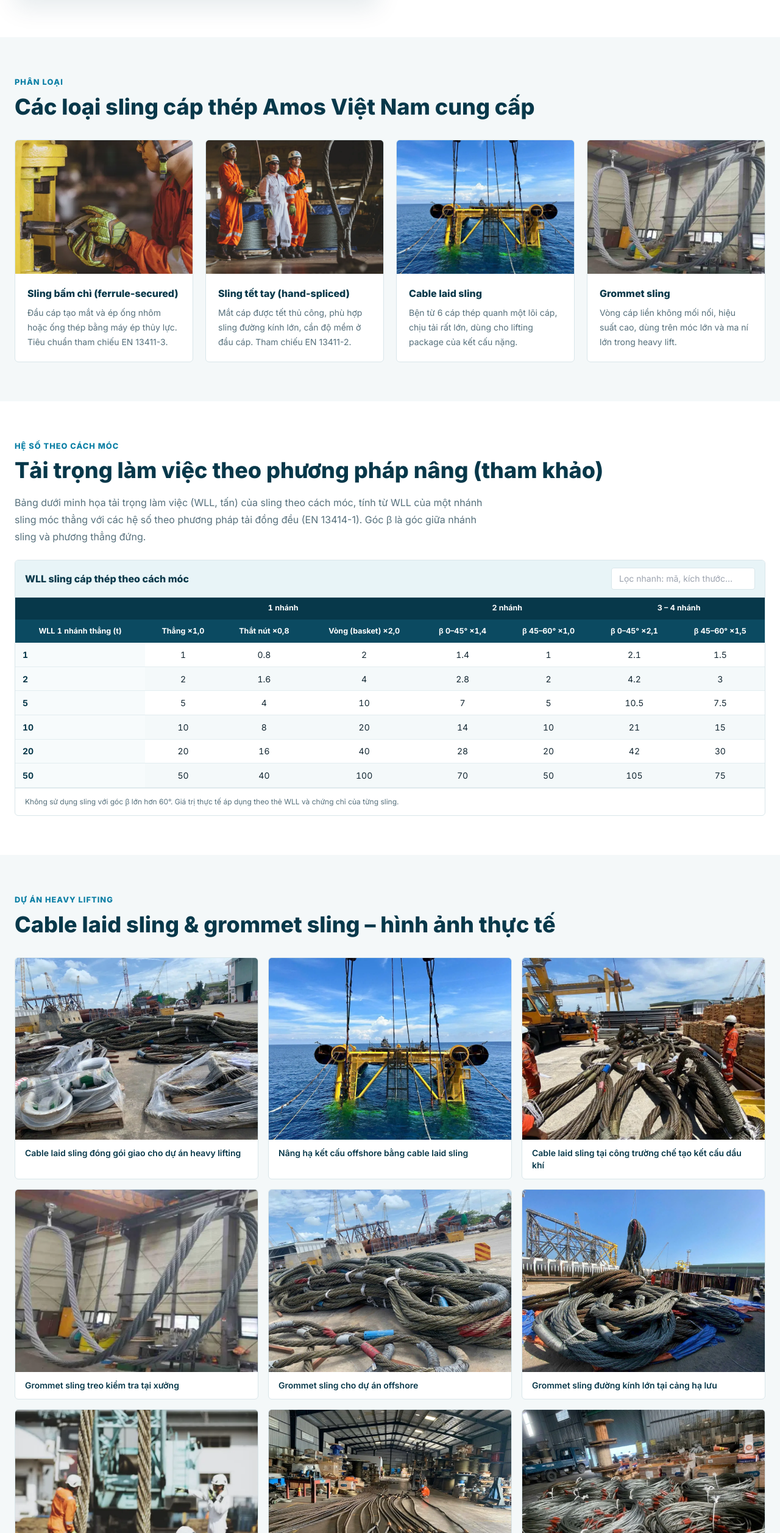
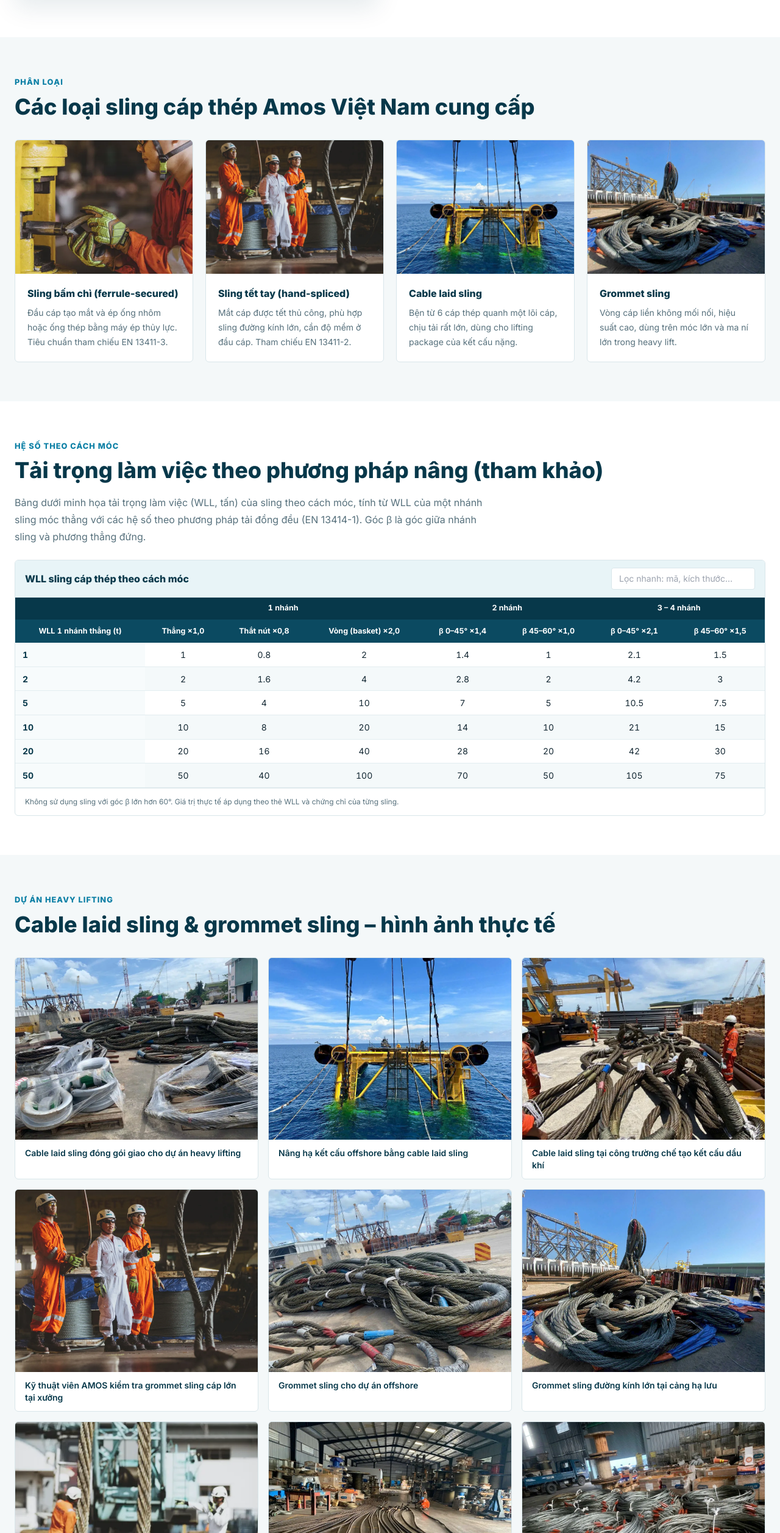
Before and after one commit to 20880209/amosvietnam, a plain HTML site: page sling-cap-thep.html in a window 1280 px wide. Shown: the part 1254-3768 px from the top of the page at 61% size. Drawn offline with nearby package versions, Linux system fonts and the light colour scheme.

Commit message:
update 261113 22:50
grommet pic

```diff
--- a/sling-cap-thep.html
+++ b/sling-cap-thep.html
@@ -286,7 +286,7 @@
                         <div class="p-5"><h3 class="font-extrabold text-amos-deep">Cable laid sling</h3><p class="mt-2 text-sm leading-6 text-amos-steel">Bện từ 6 cáp thép quanh một lõi cáp, chịu tải rất lớn, dùng cho lifting package của kết cấu nặng.</p></div>
                     </article>
                     <article class="overflow-hidden rounded-md border border-amos-line bg-white">
-                        <a href="images/grommet-sling-treo-xuong.webp" class="lightbox block aspect-[4/3] overflow-hidden" data-caption="Grommet sling"><img src="images/grommet-sling-treo-xuong.webp" alt="Grommet sling" class="h-full w-full object-cover" loading="lazy" decoding="async"></a>
+                        <a href="images/grommet-sling-cang-ha-luu.webp" class="lightbox block aspect-[4/3] overflow-hidden" data-caption="Grommet sling"><img src="images/grommet-sling-cang-ha-luu.webp" alt="Grommet sling" class="h-full w-full object-cover" loading="lazy" decoding="async"></a>
                         <div class="p-5"><h3 class="font-extrabold text-amos-deep">Grommet sling</h3><p class="mt-2 text-sm leading-6 text-amos-steel">Vòng cáp liền không mối nối, hiệu suất cao, dùng trên móc lớn và ma ní lớn trong heavy lift.</p></div>
                     </article>
                 </div>
@@ -338,8 +338,8 @@
                         <figcaption class="px-4 py-3 text-sm font-semibold text-amos-deep">Cable laid sling tại công trường chế tạo kết cấu dầu khí</figcaption>
                     </figure>
                     <figure class="group overflow-hidden rounded-md border border-amos-line bg-white">
-                        <a href="images/grommet-sling-treo-xuong.webp" class="lightbox block aspect-[4/3] overflow-hidden bg-amos-mist" data-caption="Grommet sling treo kiểm tra tại xưởng"><img src="images/grommet-sling-treo-xuong.webp" alt="Grommet sling treo kiểm tra tại xưởng" class="h-full w-full object-cover transition duration-500 group-hover:scale-105" loading="lazy" decoding="async"></a>
-                        <figcaption class="px-4 py-3 text-sm font-semibold text-amos-deep">Grommet sling treo kiểm tra tại xưởng</figcaption>
+                        <a href="images/cong-nhan-amos-kiem-tra-cap-thep-grommet.webp" class="lightbox block aspect-[4/3] overflow-hidden bg-amos-mist" data-caption="Kỹ thuật viên AMOS kiểm tra grommet sling cáp lớn tại xưởng"><img src="images/cong-nhan-amos-kiem-tra-cap-thep-grommet.webp" alt="Kỹ thuật viên AMOS kiểm tra grommet sling cáp lớn tại xưởng" class="h-full w-full object-cover transition duration-500 group-hover:scale-105" loading="lazy" decoding="async"></a>
+                        <figcaption class="px-4 py-3 text-sm font-semibold text-amos-deep">Kỹ thuật viên AMOS kiểm tra grommet sling cáp lớn tại xưởng</figcaption>
                     </figure>
                     <figure class="group overflow-hidden rounded-md border border-amos-line bg-white">
                         <a href="images/grommet-sling-du-an-offshore.webp" class="lightbox block aspect-[4/3] overflow-hidden bg-amos-mist" data-caption="Grommet sling cho dự án offshore"><img src="images/grommet-sling-du-an-offshore.webp" alt="Grommet sling cho dự án offshore" class="h-full w-full object-cover transition duration-500 group-hover:scale-105" loading="lazy" decoding="async"></a>
```
Also changed, not shown: du-an.html (+2 -2 lines), images/grommet-sling-treo-xuong.webp (deleted).
